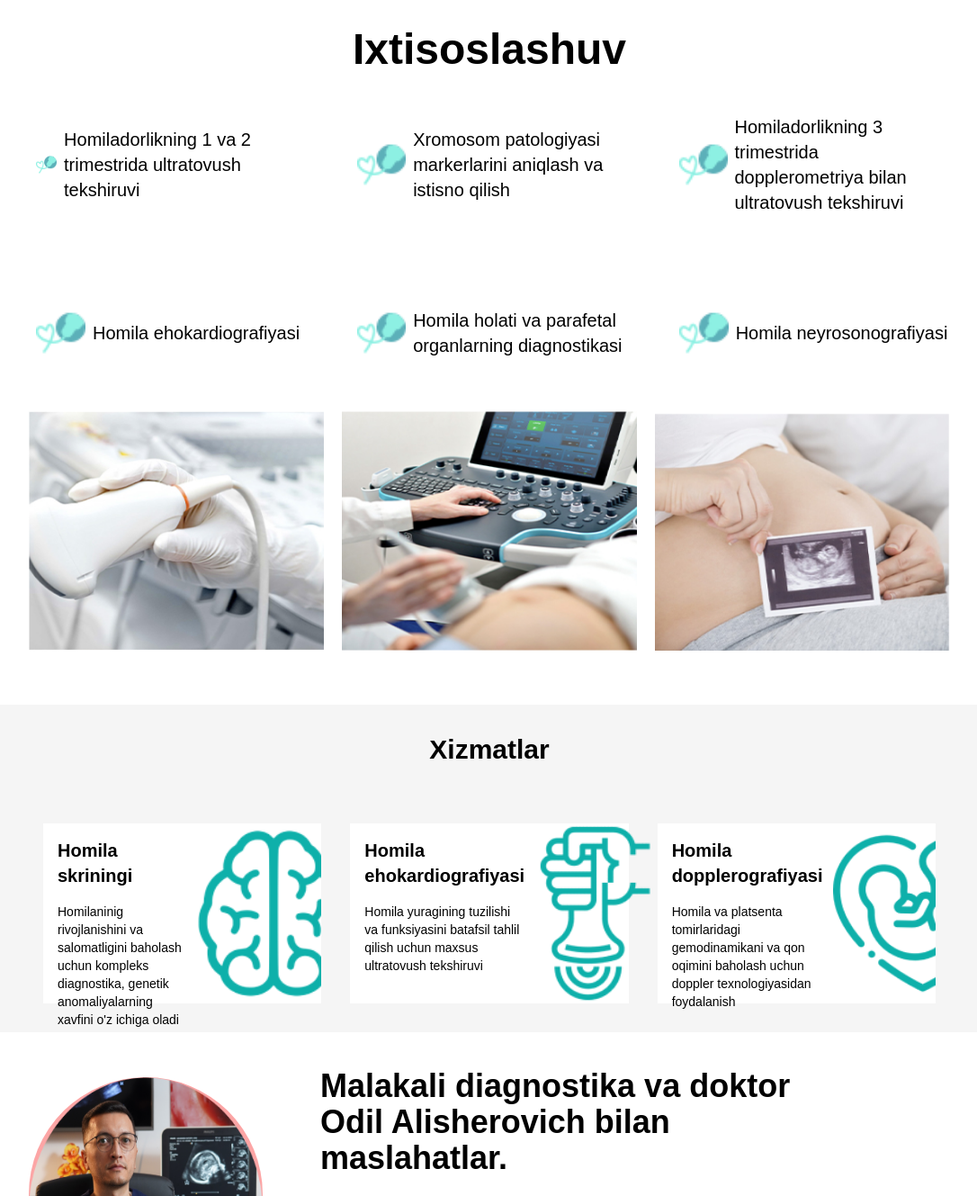
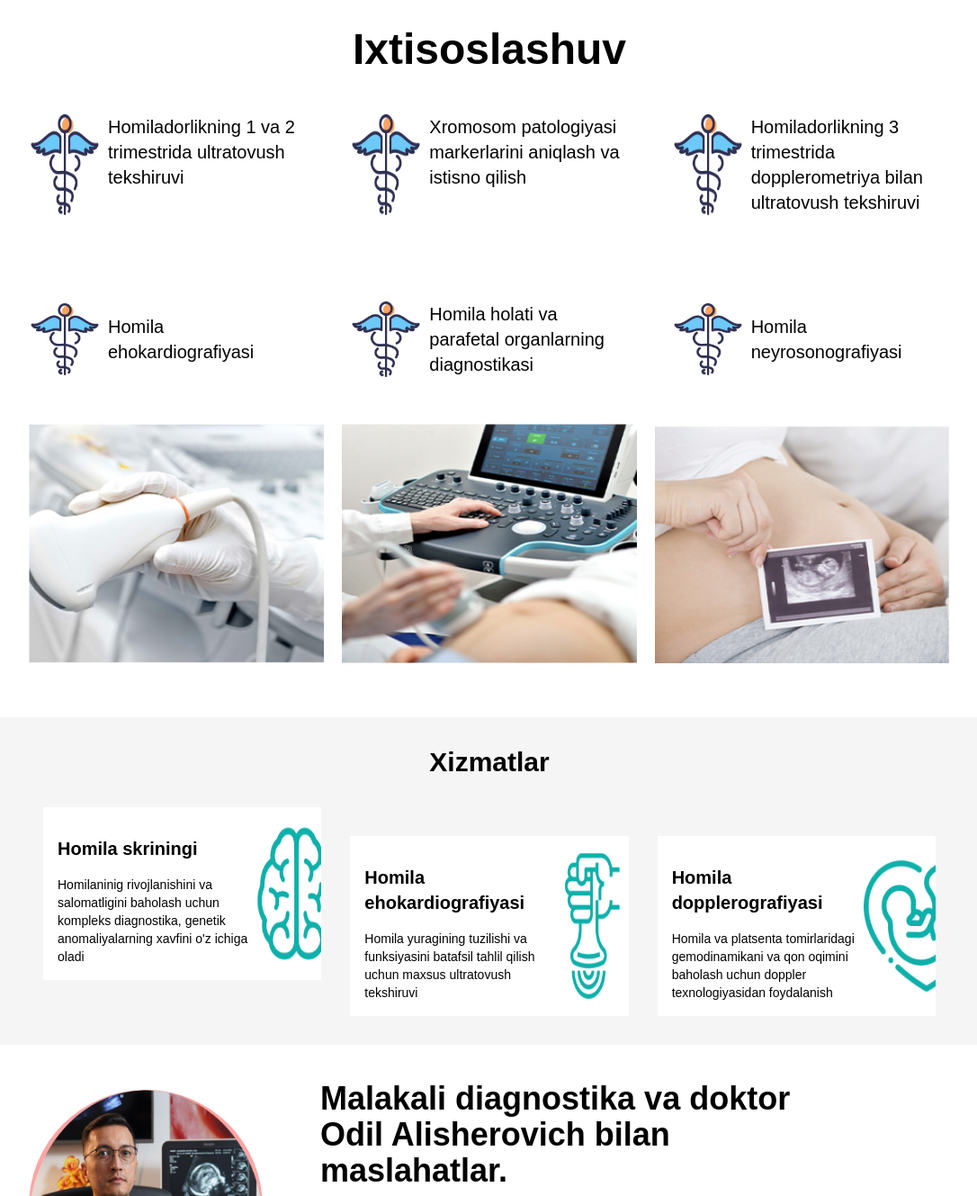
Before and after one commit to artemevb/oa, a website: page index.html in a window 1280 px wide. Shown: the part 801-2130 px from the top of the page at 90% size, without its empty margins (96-1182 px from the left). Drawn offline with nearby package versions, Linux system fonts and the light colour scheme.

Commit message:
add new image

```diff
--- a/index.html
+++ b/index.html
@@ -382,30 +382,30 @@
         <div
           class="grid grid-cols-2 md:grid-cols-3 md:gap-12 md:gap-y-24 gap-y-4 mt-12 mb-8 w-full"
         >
-          <div class="flex items-center">
+          <div class="flex">
             <img
-              src="/src/images/frame-circle.png"
-              class="ml-2 w-auto h-[30px]"
+              src="/src/images/icon.png"
+              class="w-[80px]"
               alt="innova-icon"
             />
             <p class="ml-2 md:text-xl text-xs">
               Homiladorlikning 1 va 2 trimestrida ultratovush tekshiruvi
             </p>
           </div>
-          <div class="flex items-center">
+          <div class="flex">
             <img
-              src="/src/images/frame-circle.png"
-              class="ml-2 w-auto h-auto md:h-[70px]"
+            src="/src/images/icon.png"
+            class="w-[80px]"
             alt="innova-icon"
           />
             <p class="ml-2 md:text-xl text-xs">
               Xromosom patologiyasi markerlarini aniqlash va istisno qilish
             </p>
           </div>
-          <div class="flex items-center">
+          <div class="flex ">
             <img
-              src="/src/images/frame-circle.png"
-              class="ml-2 w-auto md:w-[90px] h-auto md:h-[70px]"
+              src="/src/images/icon.png"
+              class="w-[80px]"
               alt="innova-icon"
             />
             <p class="ml-2 md:text-xl text-xs">
@@ -415,16 +415,16 @@
           </div>
           <div class="flex items-center">
             <img
-              src="/src/images/frame-circle.png"
-              class="ml-2 w-auto md:w-[55px] h-auto md:h-[70px]"
+            src="/src/images/icon.png"
+            class="w-[80px]"
             alt="innova-icon"
           />
             <p class="ml-2 md:text-xl text-xs">Homila ehokardiografiyasi</p>
           </div>
-          <div class="flex items-center">
+          <div class="flex ">
             <img
-              src="/src/images/frame-circle.png"
-              class="ml-2 w-auto h-auto md:h-[70px]"
+            src="/src/images/icon.png"
+            class="w-[80px]"
             alt="innova-icon"
           />
             <p class="ml-2 md:text-xl text-xs">
@@ -433,8 +433,8 @@
           </div>
           <div class="flex items-center">
             <img
-              src="/src/images/frame-circle.png"
-              class="ml-2 w-auto md:w-[55px] h-auto md:h-[70px]"
+              src="/src/images/icon.png"
+              class="w-[80px]"
               alt="innova-icon"
           />
             <p class="ml-2 md:text-xl text-xs">Homila neyrosonografiyasi</p>
@@ -461,10 +461,10 @@
       <div class="flex md:w-[80%] w-full flex-col items-center justify-between">
         <h1 class="my-8 text-3xl font-semibold">Xizmatlar</h1>
         <div
-          class="w-full h-auto flex flex-col md:flex-row justify-between md:items-end mb-8"
+          class="w-full h-auto flex flex-col md:flex-row justify-between md:items-start mb-8"
         >
           <div
-            class="w-full md:w-1/3 md:h-[200px] md:mx-4 bg-white flex justify-between"
+            class="w-full md:w-1/3 py-4 md:mx-4 bg-white flex justify-between"
           >
             <div class="h-full w-full mt-4 ml-4">
               <h3 class="mb-4 text-2xl md:text-xl font-semibold">
@@ -477,13 +477,13 @@
               </p>
             </div>
             <img
-              class="relative right-4 md:right-0"
+              class="w-[80px]"
               src="/src/images/brain.png"
               alt=""
             />
           </div>
           <div
-            class="w-full md:w-1/3 md:h-[200px] md:mx-4 bg-white flex justify-between mt-8"
+            class="w-full md:w-1/3 py-4 md:mx-4 bg-white flex justify-between mt-8"
           >
             <div class="h-full w-full mt-4 ml-4">
               <h3 class="mb-4 text-2xl md:text-xl font-semibold">
@@ -495,13 +495,13 @@
               </p>
             </div>
             <img
-              class="relative right-2 md:right-0"
+              class="w-[80px]"
               src="/src/images/hand-dick.png"
               alt=""
             />
           </div>
           <div
-            class="w-full md:w-1/3 md:h-[200px] md:mx-4 bg-white flex justify-between mt-8"
+            class="w-full md:w-1/3 py-4 md:mx-4 bg-white flex justify-between mt-8"
           >
             <div class="h-full w-full mt-4 ml-4">
               <h3 class="mb-4 text-2xl md:text-xl font-semibold">
@@ -513,7 +513,7 @@
               </p>
             </div>
             <img
-              class="relative right-4 md:right-0"
+              class="w-[80px]"
               src="/src/images/half-life.png"
               alt=""
             />
```
Also changed, not shown: css/input.css, src/images/change.png (added), src/images/icon.png (added). Lines whose indentation alone changed are shown as unchanged.
